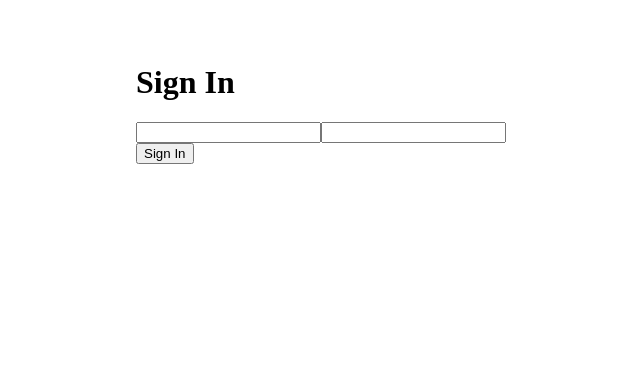
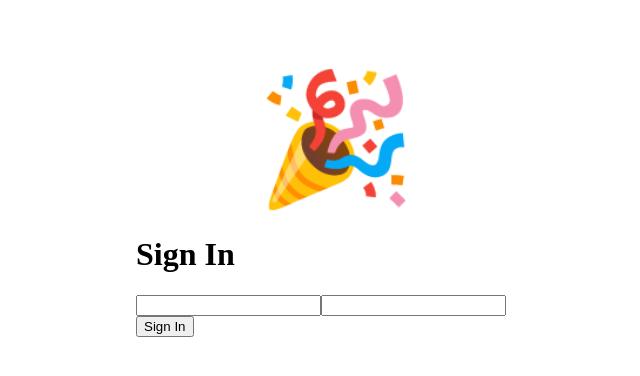
Before and after one commit to Scoreaux/monzo-code-challenge, a React app: page /#/ in a window 1280 px wide. Shown: the top 376 px of the page, without its empty margins (304-944 px from the left). Built offline with nearby package versions, Linux system fonts and the light colour scheme.

Commit message:
Added emoji logo to Authenticate component

```diff
--- a/src/components/Authenticate/Authenticate.jsx
+++ b/src/components/Authenticate/Authenticate.jsx
@@ -29,6 +29,11 @@ class Authenticate extends Component {
 
     return (
       <div className={styles.container}>
+        <div className={styles.logo}>
+          <span role="img" aria-label="Monzo Code Challenge!">
+            🎉
+          </span>
+        </div>
         <h1>Sign In</h1>
         {auth.message &&
           <div className={`${styles.message} mb1`}>
--- a/src/components/Authenticate/Authenticate.scss
+++ b/src/components/Authenticate/Authenticate.scss
@@ -8,3 +8,8 @@
   border-radius: 4px;
   border: 2px dashed red;
 }
+
+.logo {
+  font-size: 8rem;
+  text-align: center;
+}
```
